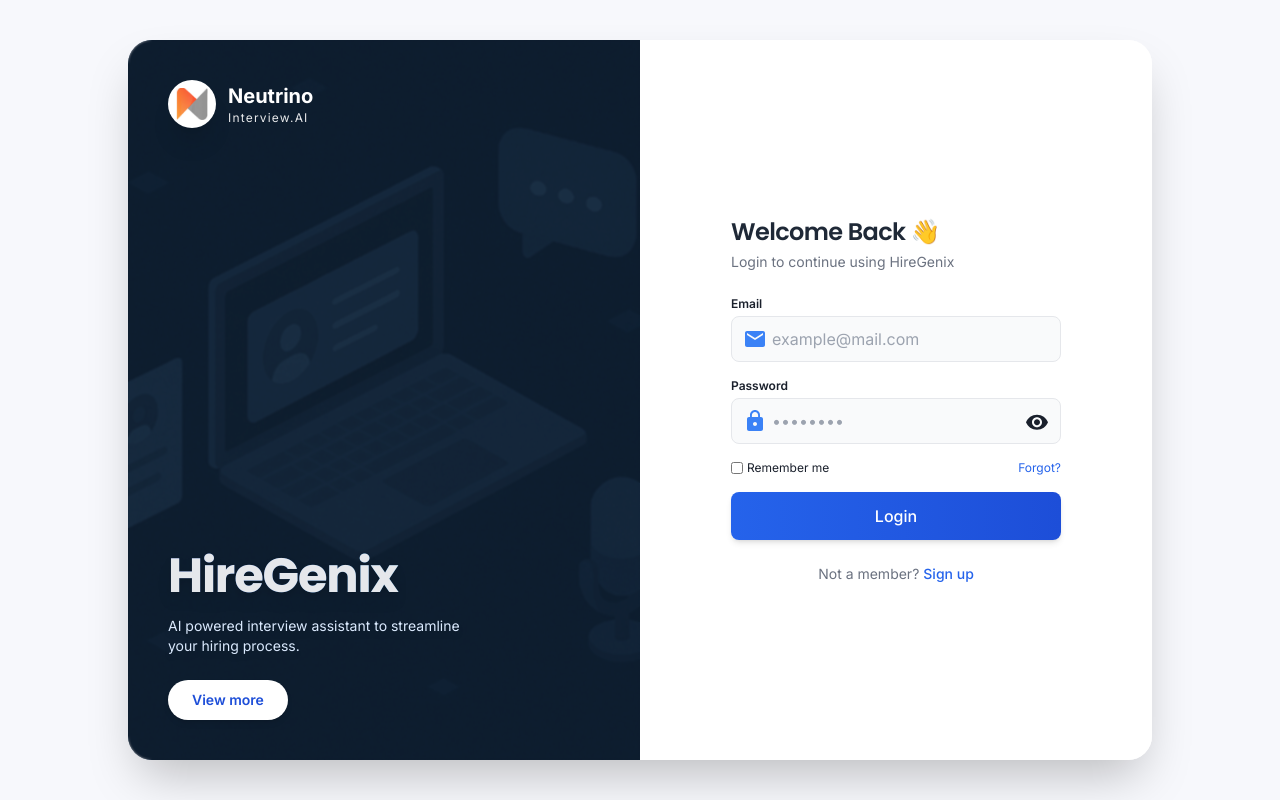
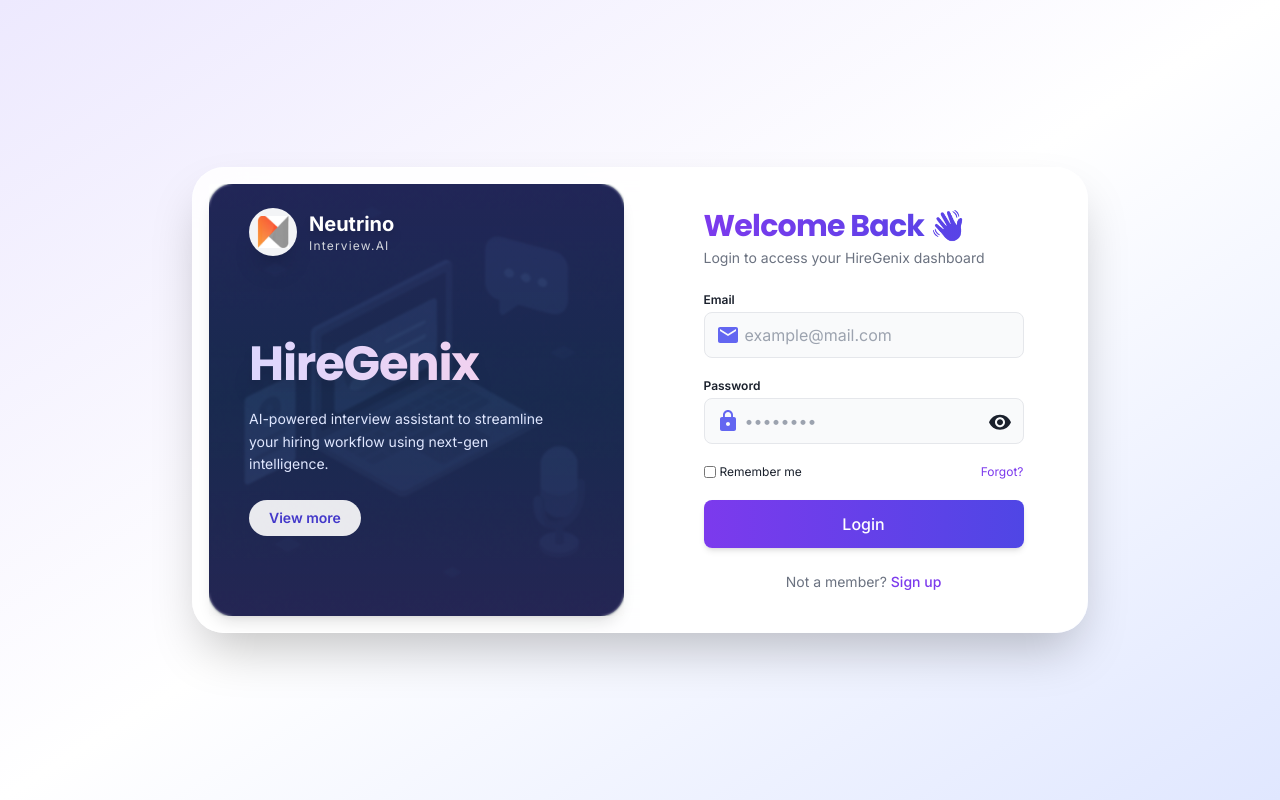
Before and after one commit to gaurav-palve/AI-Interview-Assistant-System, a React (Vite) app in the folder frontend/: page /login in a window 1280 px wide. Built offline with nearby package versions, Linux system fonts and the light colour scheme; no server answers.

Commit message:
login page updated

```diff
--- a/frontend/src/pages/Login.jsx
+++ b/frontend/src/pages/Login.jsx
@@ -9,7 +9,7 @@
 } from '@mui/icons-material';
 import { useFormValidation } from '../hooks/useFormValidation';
 import Nts_logo from '../assets/Nts_logo/NTSLOGO.png';
-import LoginBg from '../assets/login_bg.png'; // ← your left-side image
+import LoginBg from '../assets/login_bg.png';
 
 function Login() {
   const [showPassword, setShowPassword] = useState(false);
@@ -54,81 +54,117 @@
   };
 
   return (
-    <div className="w-full h-screen bg-[#f7f8fc] flex items-center justify-center">
+    <div className="w-full min-h-screen bg-gradient-to-br from-violet-100 via-white to-indigo-100
+                    flex items-center justify-center p-4 animate-pageFade">
 
-      {/* WRAPPER CARD */}
-      <div className="w-[95%] max-w-5xl h-[90vh] bg-white shadow-2xl rounded-2xl overflow-hidden grid grid-cols-1 lg:grid-cols-2">
+      {/* MAIN CARD */}
+      <div className="
+        w-full max-w-4xl
+        bg-white/85 backdrop-blur-xl
+        rounded-3xl shadow-2xl overflow-hidden
+        border border-white/40
+        grid grid-cols-1 lg:grid-cols-2
+        animate-cardUp
+      ">
 
         {/* LEFT PANEL */}
+        <div className="hidden lg:flex relative p-4">
+
           <div
-          className="hidden lg:flex flex-col justify-between p-10 text-white relative"
+            className="
+              relative rounded-2xl overflow-hidden shadow-lg
+              w-full h-full flex flex-col
+            "
             style={{
               backgroundImage: `url(${LoginBg})`,
               backgroundSize: "cover",
               backgroundPosition: "center",
             }}
           >
-          {/* Dark overlay for better readability */}
-          <div className="absolute inset-0 bg-black/30 backdrop-blur-[1px]" />
+            {/* OVERLAY */}
+            <div className="
+              absolute inset-0
+              bg-gradient-to-b
+              from-violet-900/25 via-indigo-900/20 to-purple-900/25
+              backdrop-blur-[1px]
+            "></div>
 
-          {/* TOP LOGO */}
-          <div className="relative z-10 flex items-center gap-3">
-            <div className="w-12 h-12 bg-white rounded-full flex items-center justify-center shadow-xl p-2">
-              <img
-                src={Nts_logo}
-                alt="NTS Logo"
-                className="h-8 w-8 object-contain rounded-sm"
-              />
+            {/* LEFT CONTENT */}
+            <div className="relative z-10 w-full h-full flex flex-col pl-10 pr-6">
+
+              {/* LOGO AT TOP */}
+              <div className="flex items-center gap-3 pt-6">
+                <div className="w-12 h-12 bg-white/95 rounded-full flex items-center justify-center shadow-xl p-2">
+                  <img src={Nts_logo} alt="NTS Logo" className="h-8 w-8" />
                 </div>
+
                 <div>
-              <div className="text-xl font-bold">Neutrino</div>
-              <div className="text-xs tracking-widest opacity-90">Interview.AI</div>
+                  <p className="text-xl font-extrabold text-white drop-shadow-lg">Neutrino</p>
+                  <p className="text-xs opacity-90 tracking-widest text-gray-200">Interview.AI</p>
                 </div>
               </div>
 
-          {/* MAIN HEADING */}
-          <div className="relative z-10 mt-10">
-            {/* <h1 className="text-4xl lg:text-5xl font-extrabold drop-shadow-lg">
-              HireGenix
-            </h1> */}
-            <h1 className="text-4xl lg:text-5xl font-extrabold drop-shadow-lg text-gray-200">
+              {/* SPACER TO PUSH TO CENTER */}
+              <div className="flex-grow" />
+
+              {/* HIREGENIX SECTION CENTERED VERTICALLY */}
+              <div className="pb-20">
+                <h1 className="
+                  text-5xl font-extrabold
+                  bg-gradient-to-r from-violet-200 to-pink-200
+                  bg-clip-text text-transparent
+                  drop-shadow-xl
+                ">
                   HireGenix
                 </h1>
-            <p className="mt-4 text-blue-100 text-sm max-w-xs drop-shadow-md">
-              AI powered interview assistant to streamline your hiring process.
+
+                <p className="mt-5 text-indigo-100 text-sm leading-relaxed max-w-xs">
+                  AI-powered interview assistant to streamline your hiring workflow
+                  using next-gen intelligence.
                 </p>
-            <button className="mt-6 px-6 py-2.5 bg-white text-blue-700 text-sm font-semibold rounded-full hover:bg-gray-100 transition shadow-md">
+
+                {/* BUTTON */}
+                <button className="
+                  mt-6 px-5 py-2
+                  bg-white/90 text-indigo-700 text-sm
+                  font-semibold rounded-full
+                  hover:bg-white hover:shadow-xl
+                  transition-all duration-300 w-fit
+                ">
                   View more
                 </button>
               </div>
             </div>
+          </div>
+        </div>
 
+        {/* RIGHT SIDE - LOGIN FORM */}
+        <div className="flex items-center justify-center p-10 bg-white animate-rightFade overflow-visible">
+          <div className="w-full max-w-xs">
 
-        {/* RIGHT LOGIN PANEL */}
-        <div className="flex items-center justify-center p-10 bg-white">
-          <div className="w-full" style={{ maxWidth: '330px' }}>
-
-            <h2 className="text-2xl font-semibold text-gray-800 mb-1">
+            <h2 className="text-3xl font-bold mb-1 bg-gradient-to-r from-violet-600 to-indigo-600 bg-clip-text text-transparent">
               Welcome Back 👋
             </h2>
+
             <p className="text-sm text-gray-500 mb-6">
-              Login to continue using HireGenix
+              Login to access your HireGenix dashboard
             </p>
 
-            {/* ERROR */}
+            {/* API ERROR */}
             {error && (
-              <div className="mb-4 p-3 bg-red-50 border border-red-200 rounded-lg text-xs text-red-700">
+              <div className="mb-4 p-3 bg-red-50 border border-red-200 rounded-xl text-xs text-red-700">
                 {error}
               </div>
             )}
 
-            <form onSubmit={handleSubmit} className="space-y-4">
+            <form onSubmit={handleSubmit} className="space-y-5">
 
               {/* EMAIL */}
-              <div>
+              <div className="group">
                 <label className="block text-xs font-semibold mb-1">Email</label>
+
                 <div className="relative">
-                  <EmailIcon className="absolute left-3 top-1/2 -translate-y-1/2 h-4 w-4 text-blue-500" />
+                  <EmailIcon className="absolute left-3 top-1/2 -translate-y-1/2 h-4 w-4 text-indigo-500" />
                   <input
                     type="email"
                     name="email"
@@ -136,22 +172,25 @@
                     onChange={handleChange}
                     onBlur={handleBlur}
                     placeholder="example@mail.com"
-                    className={`w-full pl-10 pr-3 py-2.5 bg-gray-50 border rounded-lg focus:outline-none
-                      focus:ring-2 focus:ring-blue-400/40 ${
-                        errors.email && touched.email ? 'border-red-400' : 'border-gray-200'
-                      }`}
+                    className={`w-full pl-10 pr-3 py-2.5 bg-gray-50 border rounded-lg
+                      focus:ring-2 focus:ring-violet-400/50 transition-all
+                      ${errors.email && touched.email ? 'border-red-400' : 'border-gray-200'}
+                    `}
                   />
                 </div>
+
                 {errors.email && touched.email && (
-                  <p className="text-xs text-red-600 mt-1">{errors.email}</p>
+                  <p className="text-xs text-red-600 mt-2 pl-1 animate-pulse">{errors.email}</p>
                 )}
               </div>
 
               {/* PASSWORD */}
-              <div>
+              <div className="group">
                 <label className="block text-xs font-semibold mb-1">Password</label>
+
                 <div className="relative">
-                  <LockIcon className="absolute left-3 top-1/2 -translate-y-1/2 h-4 w-4 text-blue-500" />
+                  <LockIcon className="absolute left-3 top-1/2 -translate-y-1/2 h-4 w-4 text-indigo-500" />
+
                   <input
                     type={showPassword ? 'text' : 'password'}
                     name="password"
@@ -159,27 +198,29 @@
                     onChange={handleChange}
                     onBlur={handleBlur}
                     placeholder="••••••••"
-                    className={`w-full pl-10 pr-10 py-2.5 bg-gray-50 border rounded-lg focus:outline-none
-                      focus:ring-2 focus:ring-blue-400/40 ${
-                        errors.password && touched.password ? 'border-red-400' : 'border-gray-200'
-                      }`}
+                    className={`w-full pl-10 pr-10 py-2.5 bg-gray-50 border rounded-lg
+                      focus:ring-2 focus:ring-violet-400/50 transition-all
+                      ${errors.password && touched.password ? 'border-red-400' : 'border-gray-200'}
+                    `}
                   />
+
                   <button
                     type="button"
                     onClick={() => setShowPassword(!showPassword)}
                     className="absolute right-3 top-1/2 -translate-y-1/2"
                   >
-                    {showPassword ? <VisibilityOff className="h-4 w-4" /> : <Visibility className="h-4 w-4" />}
+                    {showPassword ? <VisibilityOff /> : <Visibility />}
                   </button>
                 </div>
+
                 {errors.password && touched.password && (
-                  <p className="text-xs text-red-600 mt-1">{errors.password}</p>
+                  <p className="text-xs text-red-600 mt-2 pl-1 animate-pulse">{errors.password}</p>
                 )}
               </div>
 
               {/* REMEMBER + FORGOT */}
               <div className="flex items-center justify-between text-xs">
-                <label className="flex items-center gap-1">
+                <label className="flex items-center gap-1 cursor-pointer">
                   <input
                     type="checkbox"
                     checked={rememberMe}
@@ -188,7 +229,8 @@
                   />
                   <span>Remember me</span>
                 </label>
-                <Link to="/forgot-password" className="text-blue-600">
+
+                <Link to="/forgot-password" className="text-violet-600 hover:underline">
                   Forgot?
                 </Link>
               </div>
@@ -197,26 +239,49 @@
               <button
                 type="submit"
                 disabled={isLoading}
-                className="w-full py-3 bg-gradient-to-r from-blue-600 to-blue-700 text-white
-                rounded-lg font-medium shadow-md hover:shadow-lg transition"
+                className="
+                  w-full py-3
+                  bg-gradient-to-r from-violet-600 to-indigo-600 text-white
+                  rounded-lg font-medium shadow-md
+                  hover:shadow-xl hover:scale-[1.02]
+                  transition-all duration-300
+                "
               >
                 {isLoading ? 'Logging in...' : 'Login'}
               </button>
-
             </form>
 
-            {/* SIGNUP */}
+            {/* SIGNUP LINK */}
             <div className="text-center mt-6 text-sm">
               <span className="text-gray-500">Not a member?</span>
-              <Link to="/signup" className="text-blue-600 ml-1 font-medium">
+              <Link to="/signup" className="text-violet-600 ml-1 font-medium hover:underline">
                 Sign up
               </Link>
             </div>
-
+          </div>
         </div>
       </div>
 
-      </div>
+      {/* ANIMATIONS */}
+      <style>{`
+        @keyframes pageFade {
+          from {opacity:0; transform:translateY(20px);}
+          to {opacity:1; transform:translateY(0);}
+        }
+        .animate-pageFade { animation: pageFade .7s ease-out; }
+
+        @keyframes cardUp {
+          from {opacity:0; transform:scale(.95);}
+          to {opacity:1; transform:scale(1);}
+        }
+        .animate-cardUp { animation: cardUp .7s ease-out; }
+
+        @keyframes rightFade {
+          from {opacity:0; transform:translateX(25px);}
+          to {opacity:1; transform:translateX(0);}
+        }
+        .animate-rightFade { animation: rightFade .8s ease-out .2s forwards; opacity:0; }
+      `}</style>
     </div>
   );
 }
```
Lines whose indentation alone changed are shown as unchanged.
